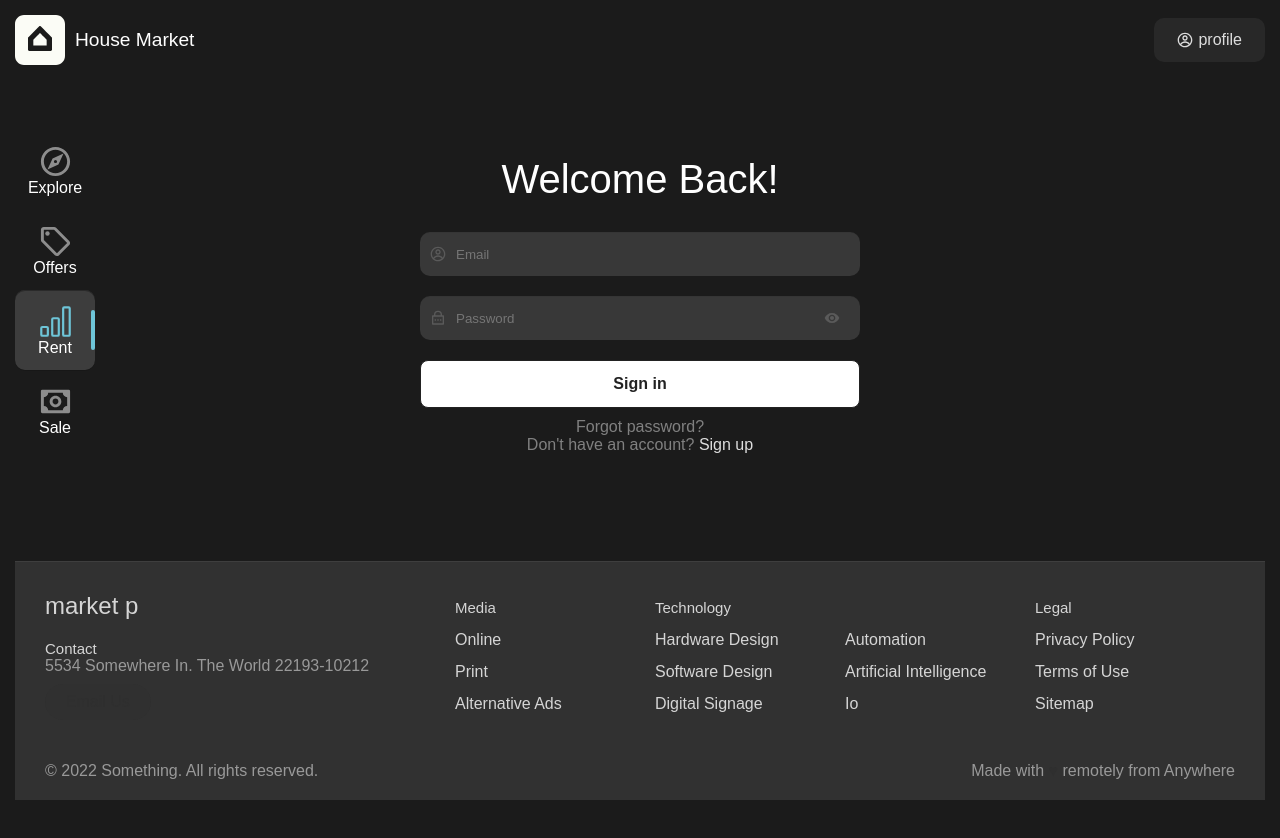
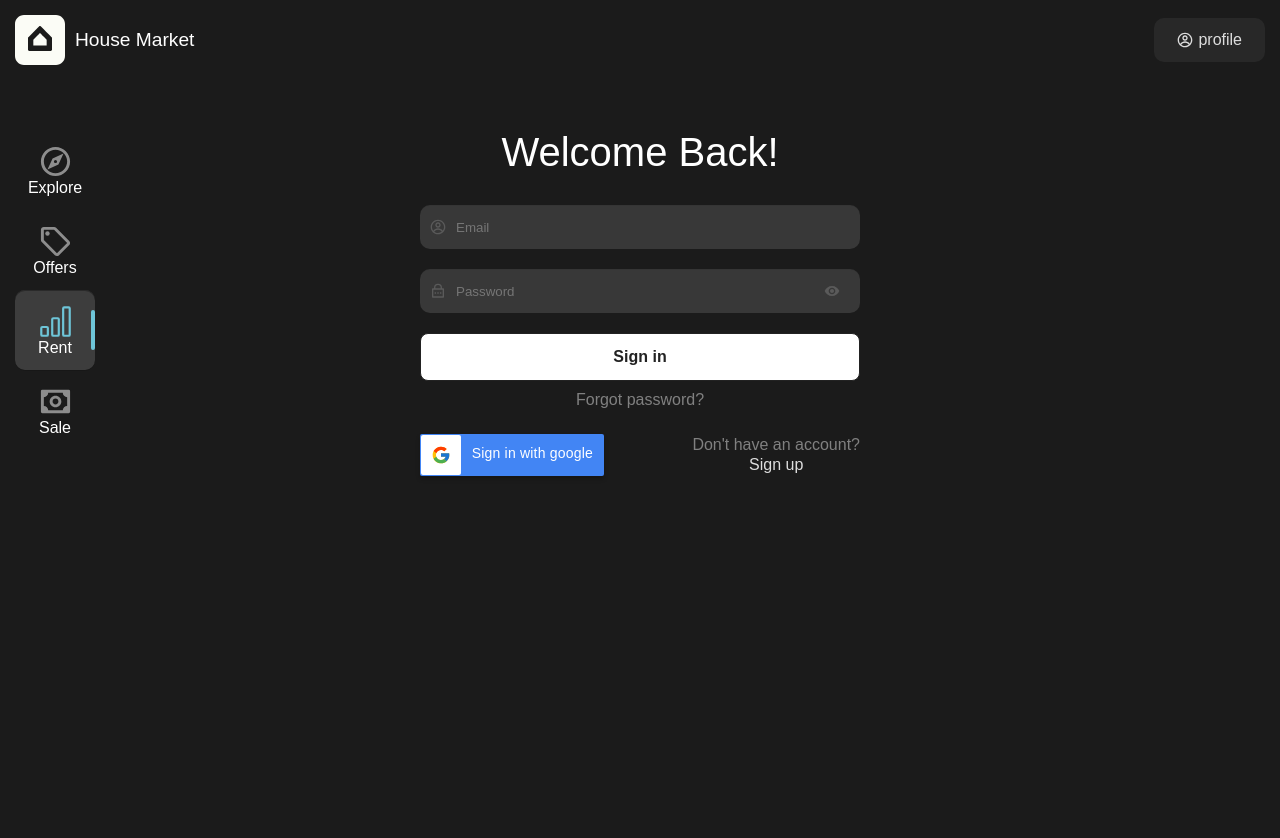
Before and after one commit to kcarrieee/house-marketplace, a React (Create React App) app: page /signin in a window 1280 px wide. Shown: the top 838 px of the page. After the commit the page ends 800 px from the top, so only its background shows below. Built offline with nearby package versions, Linux system fonts and the light colour scheme; a web font is replaced by a local one.

Commit message:
add google Auth and Forgot password components

```diff
--- a/src/App.js
+++ b/src/App.js
@@ -26,7 +26,7 @@ function App() {
         <Route path='/signup' element={<SignUp/>}/>
         <Route path='/forgot-password' element={<ForgotPassword/>}/>
       </Routes>
-      <Footer/>
+      {/* <Footer/> */}
     </Router>
     <ToastContainer
        position="top-right"
--- /dev/null
+++ b/src/components/OAuth.jsx
@@ -0,0 +1,52 @@
+import { useLocation, useNavigate } from "react-router-dom"
+import { getAuth, signInWithPopup, GoogleAuthProvider } from "firebase/auth"
+import {doc, setDoc, getDoc, serverTimestamp} from 'firebase/firestore'
+import {db} from '../firebase.config'
+import {toast} from 'react-toastify'
+import {FcGoogle} from 'react-icons/fc'
+
+const OAuth = () => {
+  const navigate = useNavigate()
+  const location = useLocation()
+
+  const onGoogleAuth = async () =>{
+    try {
+      const auth = getAuth()
+      const provider = new GoogleAuthProvider()
+      const result = await signInWithPopup(auth, provider)
+      const user = result.user
+
+      //check for user
+      const docRef = doc(db, 'users', user.uid)
+      const docSnap = await getDoc(docRef)
+
+      //if user doesn't exists create user in db
+      if(!docSnap.exists()) {
+
+        await setDoc(doc(db, 'users', user.uid), {
+          name: user.displayName,
+          email: user.email,
+          timestamp: serverTimestamp()
+        })
+
+      }
+      //navigating back to home
+      navigate('/')
+
+    } catch (error) {
+      toast.error('Could not authorize wiht Google')
+
+    }
+
+  }
+  return (
+   <div className="google-btn" onClick={onGoogleAuth}>
+  <div className="google-icon-wrapper">
+    <FcGoogle className="google-icon"/>
+  </div>
+  <p className="btn-text">Sign {location.pathname === '/signup' ? 'up': 'in'} with google</p>
+</div>
+  )
+}
+
+export default OAuth
--- a/src/pages/ForgotPassword.jsx
+++ b/src/pages/ForgotPassword.jsx
@@ -1,8 +1,58 @@
-import React from 'react'
+import { useState } from 'react'
+import { Link } from 'react-router-dom'
+import { getAuth, sendPasswordResetEmail } from 'firebase/auth'
+import { toast } from 'react-toastify'
+import {CgProfile} from 'react-icons/cg'
+
+
 
 const ForgotPassword = () => {
+  const [email, setEmail] = useState('')
+
+  const onChange = (e) => setEmail(e.target.value)
+
+  const onSubmit = async(e) => {
+    e.preventDefault()
+
+    try {
+
+      const auth = getAuth()
+      await  sendPasswordResetEmail(auth, email)
+      toast.success('Email was sent')
+
+    } catch (error) {
+      toast.error('Could not send email')
+
+    }
+
+  }
   return (
-    <div>ForgotPassword</div>
+    <div className="container-sign">
+      <header className='sign-header'>
+        <h3>Forgot password</h3>
+      </header>
+      <main className='content-block'>
+        <form onSubmit={onSubmit}>
+
+           <div className="container-input">
+          <CgProfile/>
+           <input
+          type="email"
+          className='email-input'
+          placeholder='email'
+          id='email'
+          value={email}
+          onChange={onChange}
+          />
+          </div>
+          <Link className='forgot_password_link' to='/signin'>Sign In</Link>
+            <div className='reset-btn'>
+            <button className='button-sign'>Send Reset Link</button>
+            </div>
+
+        </form>
+      </main>
+    </div>
   )
 }
 
--- a/src/pages/SignIn.jsx
+++ b/src/pages/SignIn.jsx
@@ -1,11 +1,11 @@
 import { useState } from "react"
-import { toast } from 'react-toastify';
+import { toast } from 'react-toastify'
 import {Link, useNavigate} from 'react-router-dom'
 import {RiLockPasswordLine} from 'react-icons/ri'
 import {MdVisibility} from 'react-icons/md'
 import {CgProfile} from 'react-icons/cg'
 import { getAuth, signInWithEmailAndPassword } from "firebase/auth"
-
+import OAuth from '../components/OAuth'
 
 
 const SignIn = () => {
@@ -67,9 +67,10 @@ const SignIn = () => {
           <button className="button-sign" >Sign in</button>
           <Link to={'/forgot-password'} className="forgot-password-link">Forgot password?</Link>
         </form>
-
-        {/* google auth component */}
-         <Link to={'/signup'} className="register-link">Don't have an account? <span>Sign up</span></Link>
+        <div className="sign_options">
+          <OAuth/>
+         <Link to={'/signup'} className="register-link">Don't have an account? <br /> <span>Sign up</span></Link>
+        </div>
       </main>
 
       </div></>
--- a/src/pages/SignUp.jsx
+++ b/src/pages/SignUp.jsx
@@ -8,6 +8,7 @@ import {MdVisibility} from 'react-icons/md'
 import {CgProfile} from 'react-icons/cg'
 import {RiInputCursorMove} from 'react-icons/ri'
 import { doc, setDoc, serverTimestamp } from "firebase/firestore"
+import OAuth from '../components/OAuth'
 
 
 
@@ -89,9 +90,10 @@ const SignUp = () => {
           <button className="button-sign">Sign up</button>
           <Link to={'/forgot-password'} className="forgot-password-link">Forgot password?</Link>
         </form>
-
-        {/* google auth component */}
-         <Link to={'/signin'} className="register-link">Already have an account? <span>Sign in</span></Link>
+        <div className="sign_options">
+         <OAuth/>
+         <Link to={'/signin'} className="register-link">Already have an account? <br /> <span>Sign in</span></Link>
+         </div>
       </main>
 
       </div></>
--- a/src/styles/components/_all.scss
+++ b/src/styles/components/_all.scss
@@ -6,3 +6,4 @@
 @import 'profile';
 @import 'spinner';
 @import 'footer';
+@import 'googleAuth';
--- /dev/null
+++ b/src/styles/components/_googleAuth.scss
@@ -0,0 +1,44 @@
+$white: #fff;
+$google-blue: #4285f4;
+$button-active-blue: #1669F2;
+
+.google-btn {
+  width: 184px;
+  height: 42px;
+  background-color: $google-blue;
+  border-radius: 2px;
+  box-shadow: 0 3px 4px 0 rgba(0,0,0,.25);
+  cursor: pointer;
+  .google-icon-wrapper {
+    position: absolute;
+    margin-top: 1px;
+    margin-left: 1px;
+    width: 40px;
+    height: 40px;
+    border-radius: 2px;
+    background-color: $white;
+  }
+  .google-icon {
+    position: absolute;
+    top: 50%;
+    right: 50%;
+    transform: translate(50%, -50%);
+    width: 20px;
+    height: 20px;
+  }
+  .btn-text {
+    float: right;
+    margin: 11px 11px 0 0;
+    color: $white;
+    font-size: 14px;
+    letter-spacing: 0.2px;
+    font-weight: 400;
+
+  }
+  &:hover {
+    box-shadow: 0 0 6px $google-blue;
+  }
+  &:active {
+    background: $button-active-blue;
+  }
+}
--- a/src/styles/components/_sign-pages.scss
+++ b/src/styles/components/_sign-pages.scss
@@ -128,8 +128,27 @@
 .register-link{
   text-decoration: none;
   color: grey;
-  margin-top: 20px;
+  line-height: 20px;
   span{
     color: rgb(222, 222, 222);
   }
 }
+
+.forgot_password_link{
+  text-decoration: none;
+  color: rgb(150, 150, 150);
+  display: flex;
+  justify-content: end;
+}
+
+.reset-btn{
+  width: fit-content;
+
+}
+.sign_options{
+  margin-top: 25px;
+  display: flex;
+  justify-content: space-between;
+  align-items: center;
+
+}
--- a/src/styles/global.scss
+++ b/src/styles/global.scss
@@ -21,9 +21,9 @@ body,html{
     max-width: 1370px;
     margin: 0 auto;
     position: relative;
-    display: grid;
-    grid-template-columns: 100%;
-    grid-template-rows: auto 1fr auto;
-    min-height: 100vh;
+    // display: grid;
+    // grid-template-columns: 100%;
+    // grid-template-rows: auto 1fr auto;
+    // min-height: 100vh;
 
 }
```
